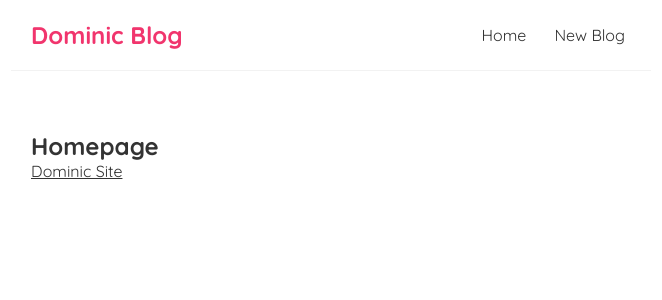
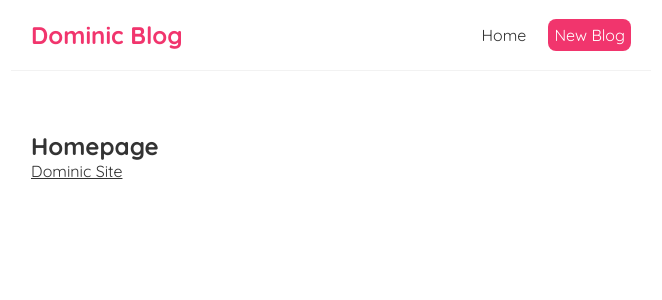
Before and after one commit to dom-the-engineer/dominic-blog, a React (Create React App) app: page / in a window 1280 px wide. Shown: the top 300 px of the page, without its empty margins (309-971 px from the left). Built offline with nearby package versions, Linux system fonts and the light colour scheme.

Commit message:
JSX inline styling for 'New Blog' div in Navbar

```diff
--- a/src/Navbar.js
+++ b/src/Navbar.js
@@ -4,7 +4,11 @@ const Navbar = () => {
             <h1>Dominic Blog</h1>
             <div className="links">
                 <a href="/">Home</a>
-                <a href="/create">New Blog</a>
+                <a href="/create" style={{
+                    color: "white",
+                    backgroundColor: '#f1356d',
+                    borderRadius: '8px'
+                }}>New Blog</a>
             </div>
         </nav>
      );
```
